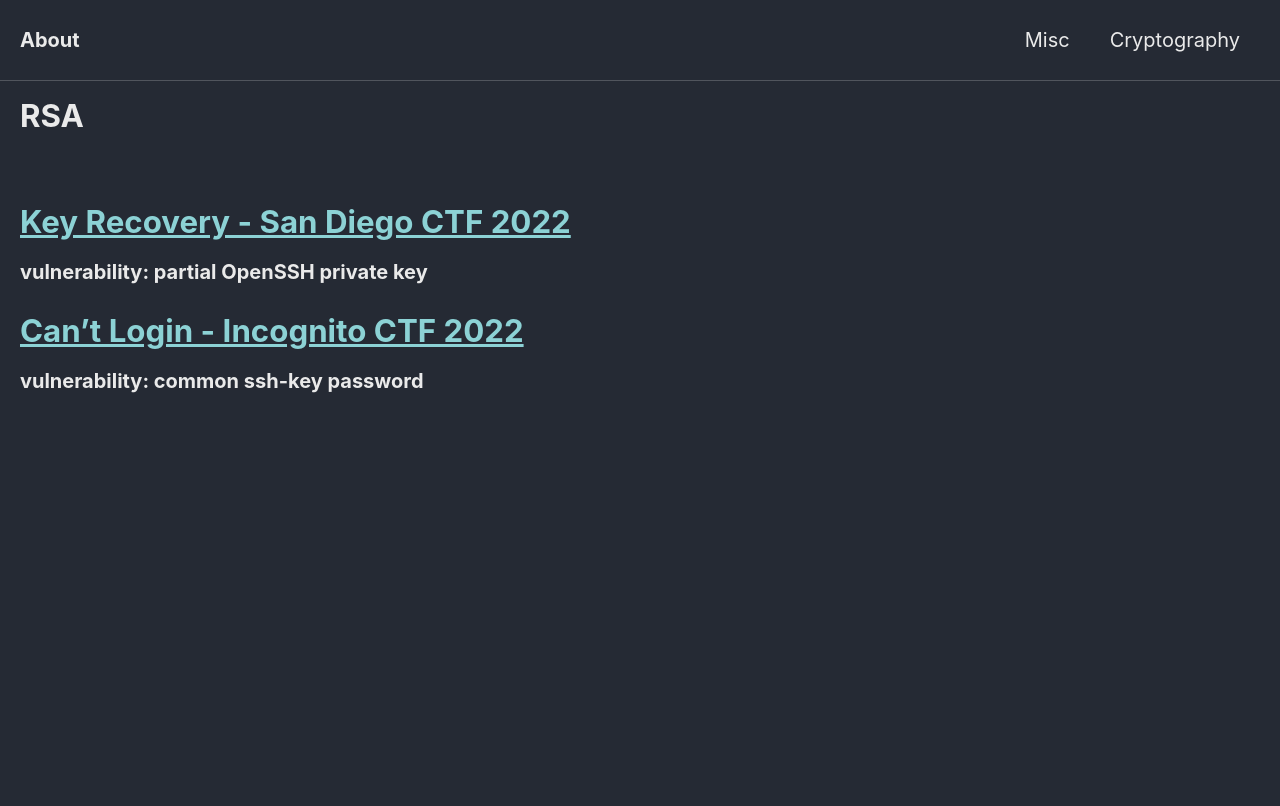
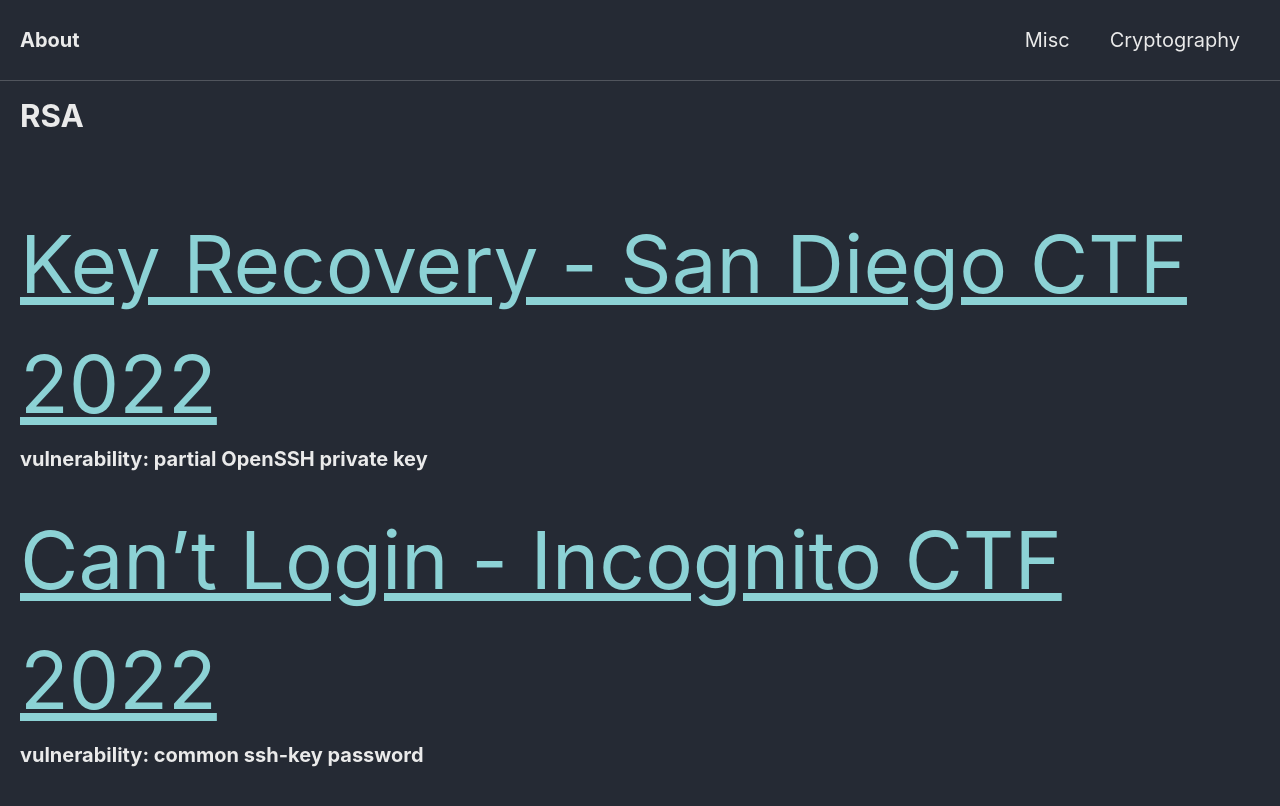
Before and after one commit to Connor-McCartney/Connor-McCartney.github.io, a Jekyll site: the page built from _pages/cryptography/rsa/rsa.md, in a window 1280 px wide. Shown: the top 806 px of the page. Built offline with Jekyll 4.4.1, drawn with Linux system fonts in a browser that asks for light colours; cached includes are drawn as plain includes.

Commit message:
Update rsa.md

```diff
--- a/_pages/cryptography/rsa/rsa.md
+++ b/_pages/cryptography/rsa/rsa.md
@@ -5,9 +5,9 @@ title: RSA
 
 <br>
 
-# [Key Recovery - San Diego CTF 2022](/cryptography/rsa/key-recovery-SDCTF-2022)
+<span style="font-size:4em;">   [Key Recovery - San Diego CTF 2022](/cryptography/rsa/key-recovery-SDCTF-2022)    </span> <br>
 __vulnerability: partial OpenSSH private key__
 
 
-# [Can't Login - Incognito CTF 2022](/cryptography/rsa/can't-login-ICTF-2022)
+<span style="font-size:4em;">   [Can't Login - Incognito CTF 2022](/cryptography/rsa/can't-login-ICTF-2022)       </span> <br>
 __vulnerability: common ssh-key password__
```
